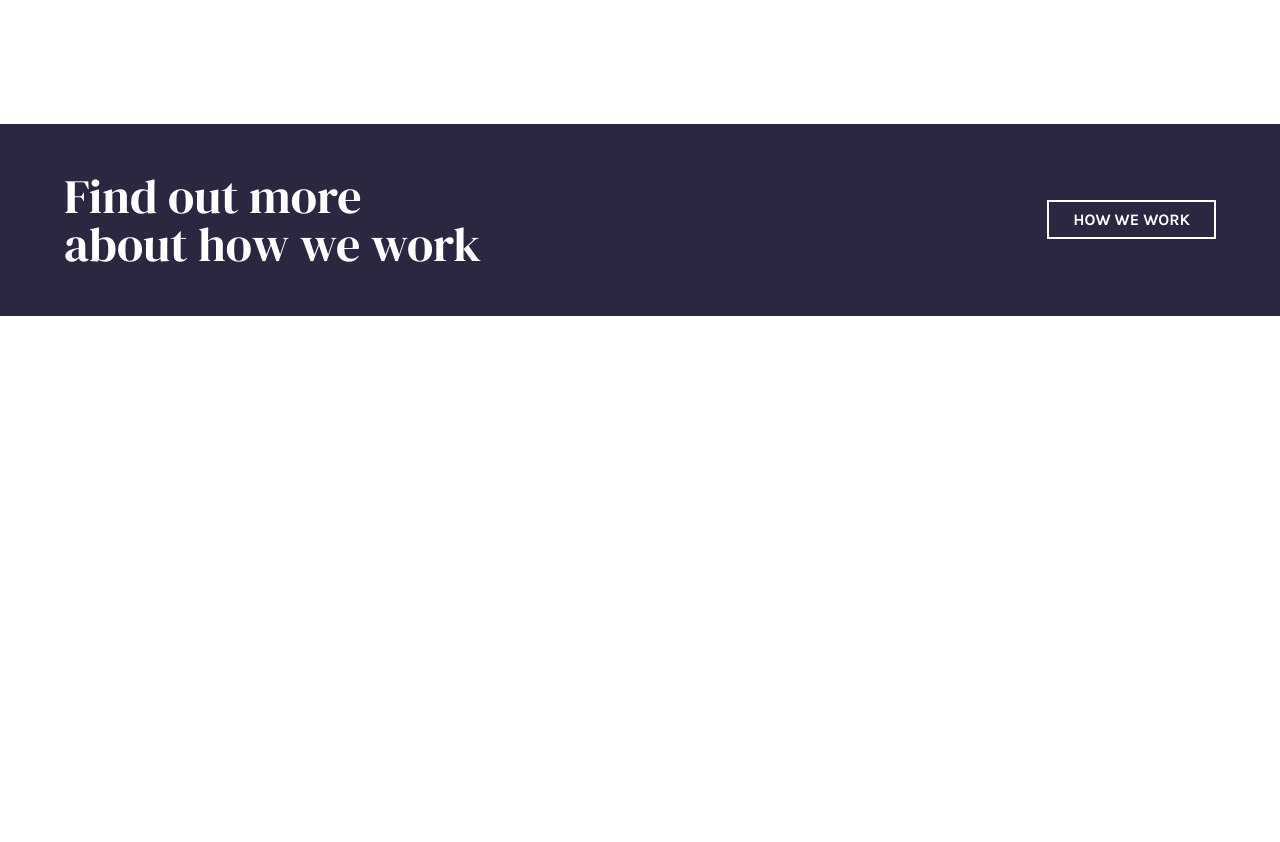
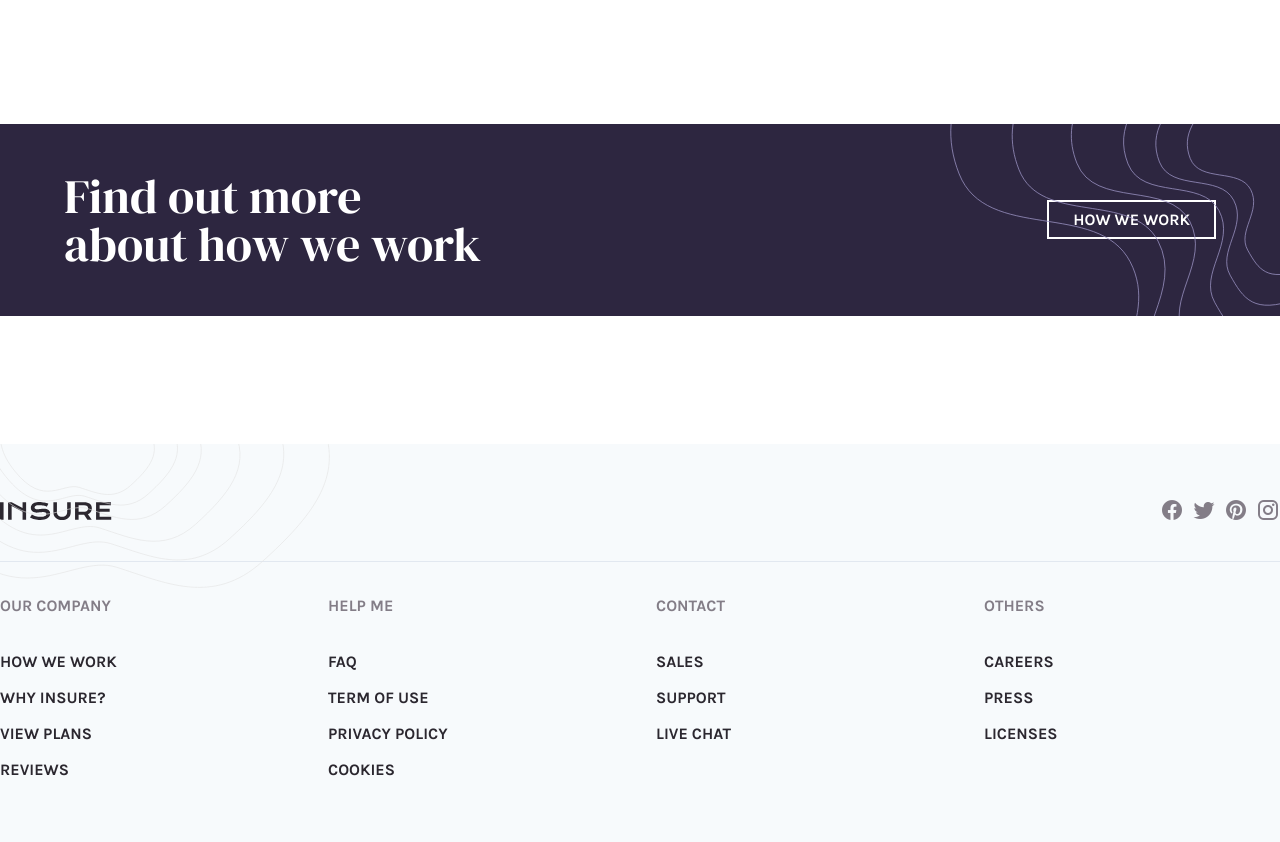
Before and after one commit to angel-codes/insure-landing-page, a website: page index.html in a window 1280 px wide. Shown: the part 1300-2142 px from the top of the page. Before the commit the page ends 1744 px from the top, so only its background shows below. Drawn offline with nearby package versions, Linux system fonts and the light colour scheme; files that its build step writes are made by us from their sources; files whose address does not match are found by name.

Commit message:
footer section

```diff
--- a/index.css
+++ b/index.css
@@ -49,7 +49,7 @@ body {
   position: absolute;
   width: 26rem;
   height: 600px;
-  background-image: url(src/images/bg-pattern-intro-right-desktop.svg);
+  background-image: url(/src/images/bg-pattern-intro-right-desktop.svg);
   background-repeat: no-repeat;
   background-size: cover;
   top: 0;
@@ -61,7 +61,7 @@ body {
   position: absolute;
   width: 220px;
   height: 444px;
-  background-image: url(src/images/bg-pattern-intro-left-desktop.svg);
+  background-image: url(/src/images/bg-pattern-intro-left-desktop.svg);
   background-repeat: no-repeat;
   background-size: contain;
   bottom: -15rem;
@@ -82,6 +82,33 @@ body {
   content: '';
   position: absolute;
   top: 0;
+  z-index: 10;
+  right: 0;
+  height: 192px;
+  width: 330px;
+  background-image: url(/src/images/bg-pattern-how-we-work-desktop.svg);
+  background-repeat: no-repeat;
+  background-size: cover;
+}
+
+.about-heading::before {
+  content: '';
+  width: 10rem;
+  height: 1px;
+  @apply bg-dark-grayish-violet;
+  position: absolute;
+  bottom: 130%;
   left: 0;
-  background-image: url(src/images/bg-pattern-how-we-work-desktop.svg);
 }
+
+.footer::after {
+  content: '';
+  position: absolute;
+  top: 0;
+  left: 0;
+  height: 192px;
+  width: 330px;
+  background-image: url(/src/images/bg-pattern-footer-desktop.svg);
+  background-repeat: no-repeat;
+  background-size: contain;
+}
--- a/index.html
+++ b/index.html
@@ -82,7 +82,7 @@
 
     <!-- About -->
     <section class="mt-64 container mx-auto">
-      <h2 class="text-5xl">We're different</h2>
+      <h2 class="text-5xl about-heading relative">We're different</h2>
       <div class="grid grid-cols-3 gap-12 mt-10">
         <div>
           <div
@@ -133,9 +133,135 @@
           about how we work
         </h2>
         <div>
-          <a class="btn--primary">How we work</a>
+          <!-- problem with the before -->
+          <a class="btn--primary z-20">How we work</a>
         </div>
       </div>
     </section>
+
+    <!-- Footer -->
+    <footer class="bg-gray-100 py-12 relative footer">
+      <div class="container mx-auto">
+        <div class="flex justify-between items-center pb-8 border-b">
+          <div>
+            <img src="src/images/logo.svg" alt="insure logo" />
+          </div>
+          <div class="flex items-center">
+            <span
+              class="text-2xl text-dark-grayish-violet hover:text-very-dark-violet transition-colors ease-in duration-300 mr-2 mdi mdi-facebook"
+            ></span>
+            <span
+              class="text-2xl text-dark-grayish-violet hover:text-very-dark-violet transition-colors ease-in duration-300 mr-2 mdi mdi-twitter"
+            ></span>
+            <span
+              class="text-2xl text-dark-grayish-violet hover:text-very-dark-violet transition-colors ease-in duration-300 mr-2 mdi mdi-pinterest"
+            ></span>
+            <span
+              class="text-2xl text-dark-grayish-violet hover:text-very-dark-violet transition-colors ease-in duration-300 mdi mdi-instagram"
+            ></span>
+          </div>
+        </div>
+        <div class="mt-8 grid grid-cols-4 gap-8">
+          <div>
+            <p class="text-base text-dark-grayish-violet font-bold uppercase">
+              OUR COMPANY
+            </p>
+            <ul class="mt-8">
+              <li
+                class="mb-3 text-base font-bold uppercase text-very-dark-violet hover:underline cursor-pointer"
+              >
+                How we work
+              </li>
+              <li
+                class="mb-3 text-base font-bold uppercase text-very-dark-violet hover:underline cursor-pointer"
+              >
+                Why insure?
+              </li>
+              <li
+                class="mb-3 text-base font-bold uppercase text-very-dark-violet hover:underline cursor-pointer"
+              >
+                view plans
+              </li>
+              <li
+                class="mb-3 text-base font-bold uppercase text-very-dark-violet hover:underline cursor-pointer"
+              >
+                reviews
+              </li>
+            </ul>
+          </div>
+          <div>
+            <p class="text-base text-dark-grayish-violet font-bold uppercase">
+              help me
+            </p>
+            <ul class="mt-8">
+              <li
+                class="mb-3 text-base font-bold uppercase text-very-dark-violet hover:underline cursor-pointer"
+              >
+                FAQ
+              </li>
+              <li
+                class="mb-3 text-base font-bold uppercase text-very-dark-violet hover:underline cursor-pointer"
+              >
+                TERM OF USE
+              </li>
+              <li
+                class="mb-3 text-base font-bold uppercase text-very-dark-violet hover:underline cursor-pointer"
+              >
+                PRIVACY POLICY
+              </li>
+              <li
+                class="mb-3 text-base font-bold uppercase text-very-dark-violet hover:underline cursor-pointer"
+              >
+                COOKIES
+              </li>
+            </ul>
+          </div>
+          <div>
+            <p class="text-base text-dark-grayish-violet font-bold uppercase">
+              contact
+            </p>
+            <ul class="mt-8">
+              <li
+                class="mb-3 text-base font-bold uppercase text-very-dark-violet hover:underline cursor-pointer"
+              >
+                sales
+              </li>
+              <li
+                class="mb-3 text-base font-bold uppercase text-very-dark-violet hover:underline cursor-pointer"
+              >
+                support
+              </li>
+              <li
+                class="mb-3 text-base font-bold uppercase text-very-dark-violet hover:underline cursor-pointer"
+              >
+                live chat
+              </li>
+            </ul>
+          </div>
+          <div>
+            <p class="text-base text-dark-grayish-violet font-bold uppercase">
+              Others
+            </p>
+            <ul class="mt-8">
+              <li
+                class="mb-3 text-base font-bold uppercase text-very-dark-violet hover:underline cursor-pointer"
+              >
+                Careers
+              </li>
+              <li
+                class="mb-3 text-base font-bold uppercase text-very-dark-violet hover:underline cursor-pointer"
+              >
+                press
+              </li>
+              <li
+                class="mb-3 text-base font-bold uppercase text-very-dark-violet hover:underline cursor-pointer"
+              >
+                licenses
+              </li>
+            </ul>
+          </div>
+        </div>
+      </div>
+    </footer>
   </body>
 </html>
```
